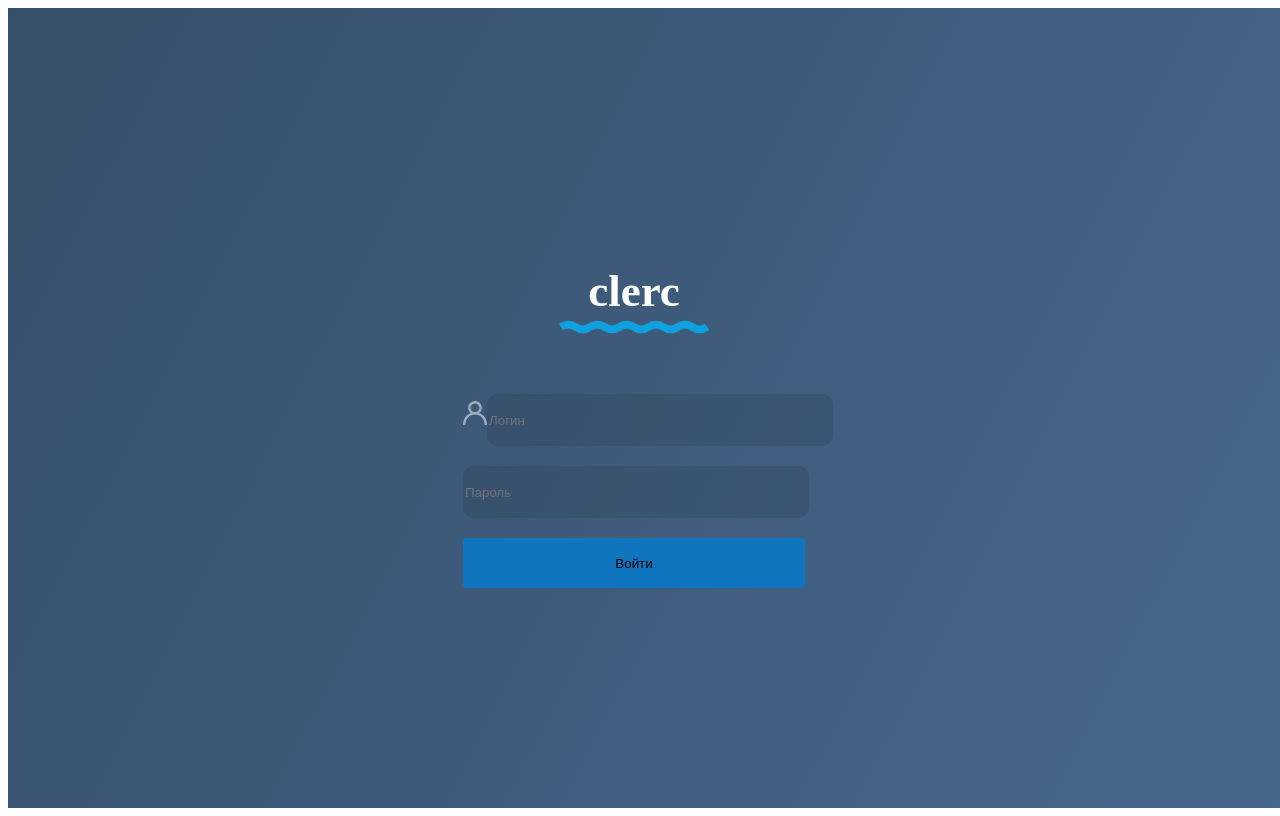
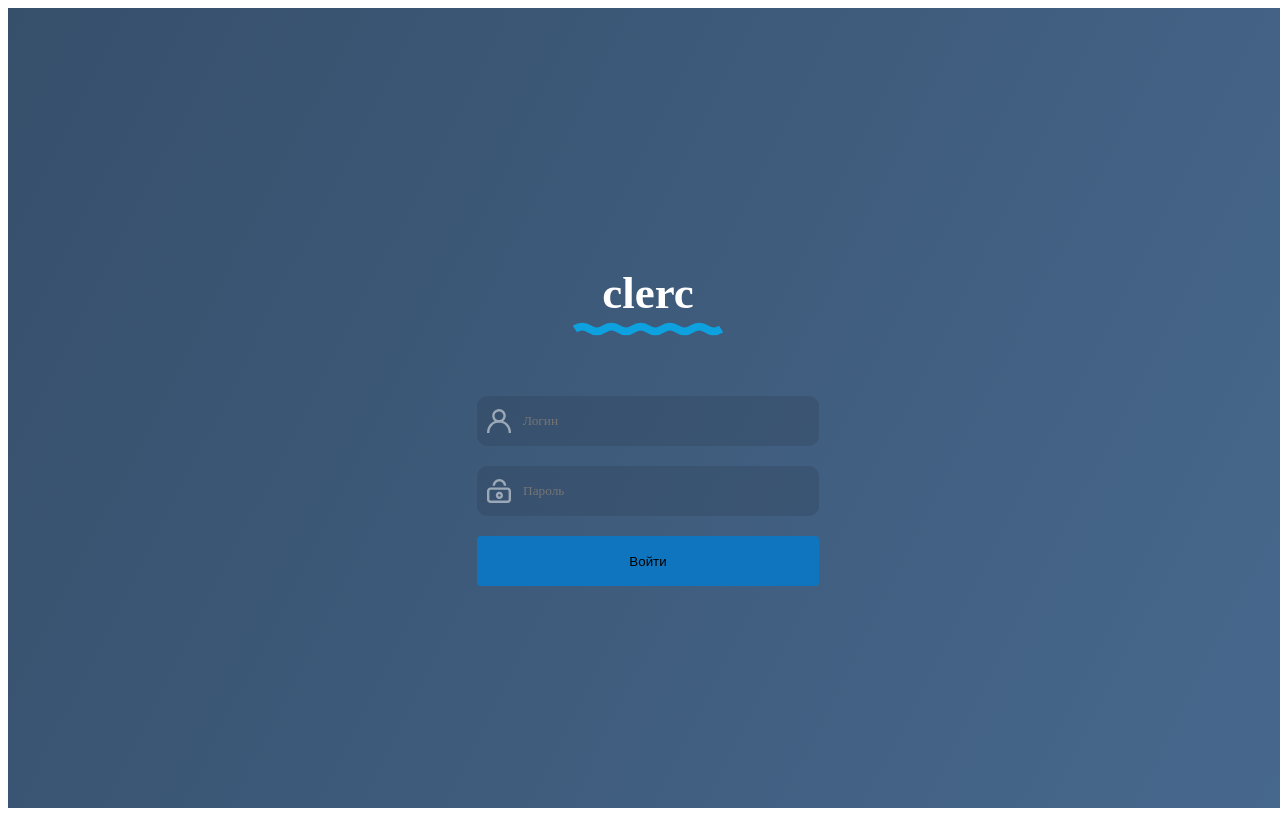
Before and after one commit to kitenac/clerc, a React (Create React App) app: page /login in a window 1280 px wide. Built offline with nearby package versions, Linux system fonts and the light colour scheme.

Commit message:
Improving login page

```diff
--- a/src/components/pages/login-page.js
+++ b/src/components/pages/login-page.js
@@ -16,7 +16,7 @@ import state from '../../index'
 
 import styled from 'styled-components'
 
-import {waves, waveLine, loginPic} from '../../images'
+import {waves, waveLine, loginPic, lock} from '../../images'
 
 // Maby bad practice, but I know no way except this to pass state into non-react function
 
@@ -44,7 +44,9 @@ const RowContainer = styled.div`
 
 
 
-const InputLogin = styled.input`
+
+const InputBox = styled(RowContainer)`
+  gap: 10px;
   width: 342px;
   height: 50px;
 
@@ -53,6 +55,15 @@ const InputLogin = styled.input`
   border: 0;
 `
 
+const Input = styled.input`
+  width: 342px;
+  height: 50px;
+  color: white;
+  font-family: Gotham Pro;
+  outline: 0;
+  border: 0;
+  background: transparent;
+`
 
 const SubmitButton = styled.button`
   width: 342px;
@@ -87,13 +98,32 @@ const Background = styled.div`
   width: 100vw;
   height: 100vh;
   background:linear-gradient(116.82deg, #364F6B 0%, #47688D 100%);
+
+  margin: 0;
+  padding: 0;
+  box-sizing: border-box;
 `
 
+
+const InputField = (props) => {
+  const {img, title, action, dispatch} = props
+
+  return  <InputBox>
+              <img src={img} style={{marginLeft: '10px'}}/>
+              <Input
+                  placeholder={title}
+                  onChange={ (ev) => {
+                    ev.preventDefault()
+                    dispatch(action(ev.target.value))
+                    }}/>
+            </InputBox>
+}
 
 
 // "admin@ship.ru"   "secret2"
 
 const LoginPage = () => {
+    console.log('waves after waves:', waves)
 
     const dispatch = useDispatch()
     const location = useLocation()
@@ -115,22 +145,17 @@ const LoginPage = () => {
         <form>
         <ColumnContainer>
 
-            <div>
-              <img src={loginPic} style={{alignSelf: 'center'}}/>
-                <InputLogin
-                placeholder='Логин'
-                onChange={ (event) => {
-                  event.preventDefault()
-                  dispatch(input_username(event.target.value))
-                  }}/>
-            </div>
+          <InputField
+            img={loginPic}
+            title='Логин'
+            action={input_username}
+            dispatch={dispatch} />
 
-            <InputLogin
-              placeholder='Пароль'
-              onChange={ (event) => {
-                event.preventDefault()
-                dispatch(input_password(event.target.value))
-                }}/>
+          <InputField
+            img={lock}
+            title='Пароль'
+            action={input_password}
+            dispatch={dispatch} />
 
             <SubmitButton
               // TODO: write function from onClick as separate function
--- a/src/images/index.js
+++ b/src/images/index.js
@@ -1,10 +1,11 @@
 import waves from './waves.svg'
 import waveLine from './wave-line.svg'
 import loginPic from './login-pic.svg'
+import lock from './lock.svg'
 import loginPicNonTransperent from './login-pic-nontransp.svg'
 import waveBorder from './wave-border.svg'
 import xlsPic from './xls-pic.svg'
 import exit from './exit.svg'
 
 
-export {waves, waveLine, waveBorder, xlsPic, loginPic, loginPicNonTransperent, exit}
+export {waves, waveLine, waveBorder, xlsPic, loginPic, lock, loginPicNonTransperent, exit}
```
Also changed, not shown: src/Questions.txt.
